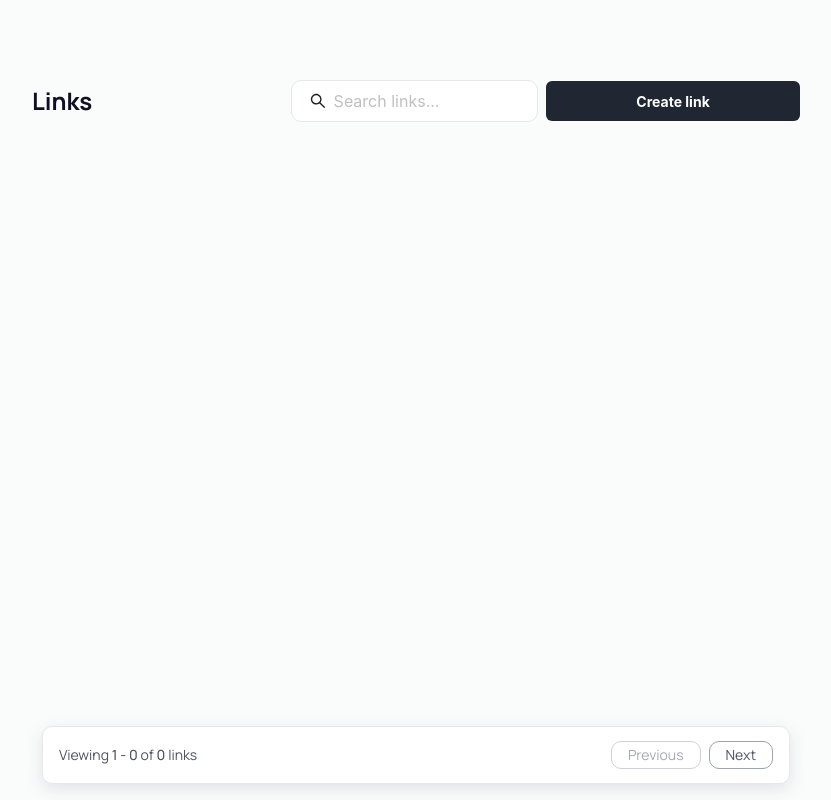
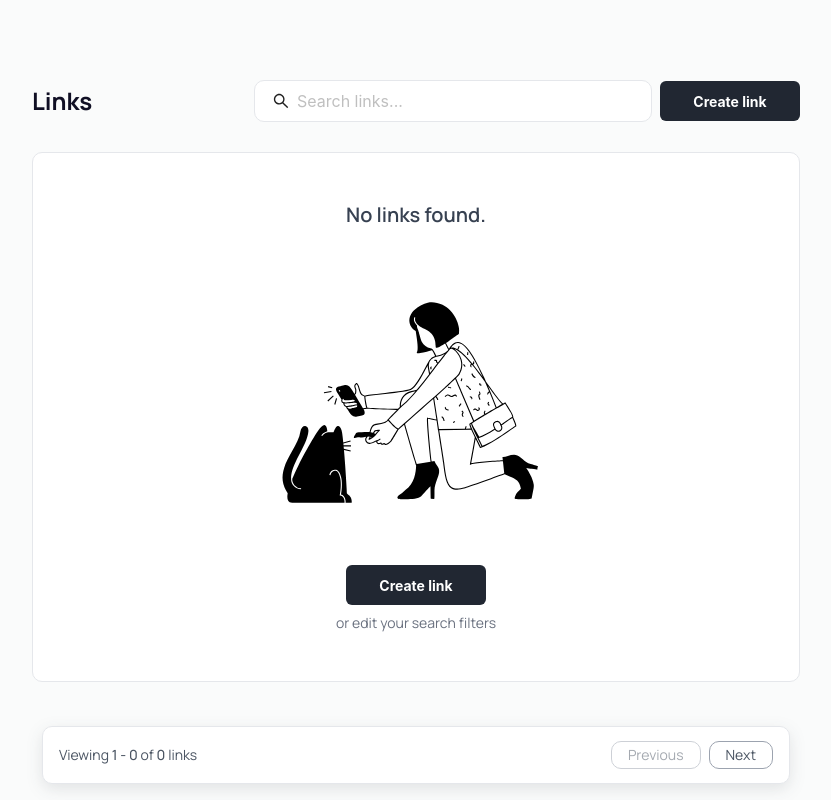
Before and after one commit to NwogeEberechi/snaplink, a React (Vite) app: page / in a window 1280 px wide. Shown: the whole page, without its empty margins (224-1055 px from the left). Built offline with nearby package versions, Linux system fonts and the light colour scheme.

Commit message:
Feature: implement no links component

```diff
--- /dev/null
+++ b/src/components/NoLinks.tsx
@@ -0,0 +1,23 @@
+import nolinks from "../assets/nolinks.svg";
+import { UrlForm } from "../components/UrlForm";
+
+export const NoLinks = () => {
+  return (
+    <div className="flex flex-col items-center justify-center rounded-md border border-gray-200 bg-white py-12 mTop30">
+      <h2 className="z-10 text-xl font-semibold text-gray-700">
+        No links found.
+      </h2>
+      <img
+        src={nolinks}
+        alt="No links yet"
+        width="400"
+        height="400"
+        className="pointer-events-none -my-8"
+      />
+      <div className="min-w-[140px]">
+        <UrlForm />
+      </div>
+      <p className="mt-2 text-sm text-gray-500">or edit your search filters</p>
+    </div>
+  );
+};
--- a/src/components/links/LinkList.tsx
+++ b/src/components/links/LinkList.tsx
@@ -1,6 +1,7 @@
 import React, { useMemo } from "react";
 import { useAppSelector } from "../../hooks";
 import { LinkCard } from "./LinkCard";
+import { NoLinks } from "../../components/NoLinks";
 
 export const LinkList: React.FC = () => {
   const { links, searchTerm, currentPage, pageSize } = useAppSelector(
@@ -29,6 +30,10 @@ export const LinkList: React.FC = () => {
     );
   }, [currentPage, pageSize, filteredLinks]);
 
+  if (paginatedLinks.length === 0) {
+    return <NoLinks />;
+  }
+
   return (
     <div className="space-y-4">
       {paginatedLinks.map((link) => (
--- a/src/pages/HomePage.tsx
+++ b/src/pages/HomePage.tsx
@@ -13,7 +13,9 @@ export const HomePage: React.FC = () => {
             <div className="label">Links</div>
             <div className="flex justify-end items-center gap-2">
               <SearchBar />
-              <UrlForm />
+              <div className="min-w-[140px]">
+                <UrlForm />
+              </div>
             </div>
           </div>
           <div className="mTop20">
```
Also changed, not shown: src/assets/nolinks.svg (added).
